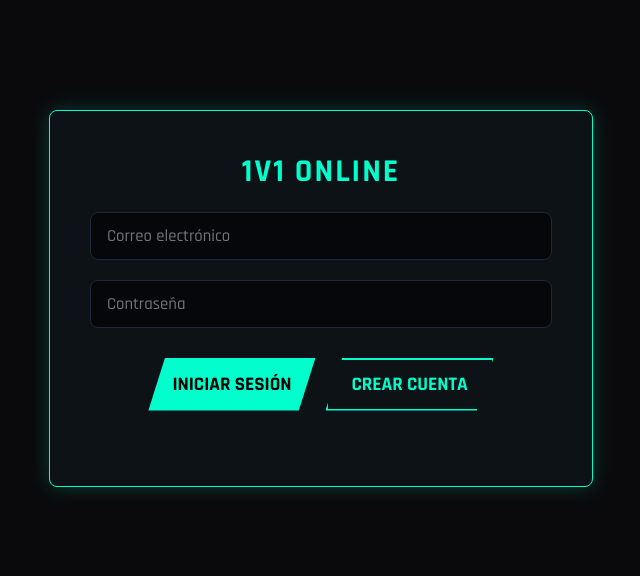
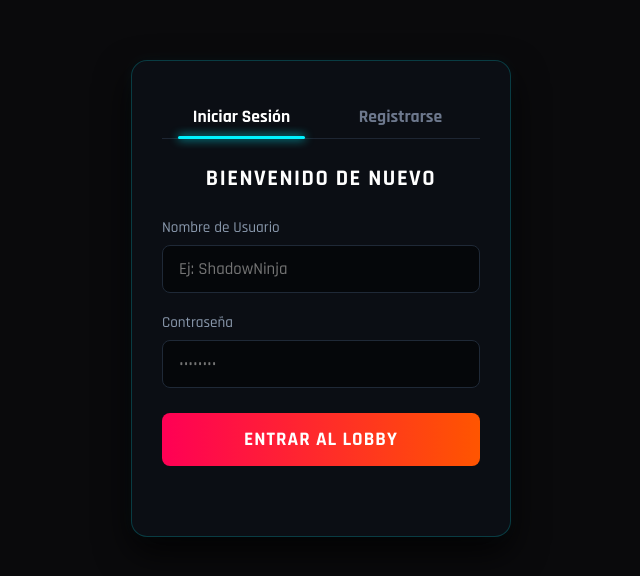
Before and after one commit to bmilan-eng/Buildlab-Labs, a plain HTML site: page index.html in a window 1280 px wide. Shown: the part 102-678 px from the top of the page, without its empty margins (319-959 px from the left). Drawn offline with Linux system fonts and the light colour scheme.

Commit message:
Update authentication screen layout and elements

```diff
--- a/index.html
+++ b/index.html
@@ -10,17 +10,30 @@
     <!-- PANTALLAS DE AUTENTICACIÓN Y LOBBY -->
     <div id="ui-layer">
 
-        <!-- Pantalla de Login / Registro -->
-        <div id="auth-screen" class="screen panel">
-            <h1>1V1 ONLINE</h1>
+        <!-- Pantalla de Login / Registro estilo Tarjeta -->
+        <div id="auth-screen" class="screen panel auth-card">
+            <!-- Pestañas superiores -->
+            <div class="auth-tabs">
+                <button id="tab-login" class="tab-btn active">Iniciar Sesión</button>
+                <button id="tab-register" class="tab-btn">Registrarse</button>
+            </div>
+
+            <!-- Título dinámico -->
+            <h2 id="auth-title">BIENVENIDO DE NUEVO</h2>
+
+            <!-- Formulario con nombre de usuario -->
             <div class="form-group">
-                <input type="email" id="email" placeholder="Correo electrónico">
-                <input type="password" id="password" placeholder="Contraseña">
+                <label for="username">Nombre de Usuario</label>
+                <input type="text" id="username" placeholder="Ej: ShadowNinja" autocomplete="off">
+
+                <label for="password">Contraseña</label>
+                <input type="password" id="password" placeholder="••••••••">
             </div>
-            <div class="buttons">
-                <button id="btn-login" class="btn primary">INICIAR SESIÓN</button>
-                <button id="btn-register" class="btn secondary">CREAR CUENTA</button>
-            </div>
+
+            <!-- Botón de acción principal -->
+            <button id="btn-auth-submit" class="btn primary-action">ENTRAR AL LOBBY</button>
+
+            <!-- Mensaje de error -->
             <p id="auth-error" class="error-msg"></p>
         </div>
 
```
